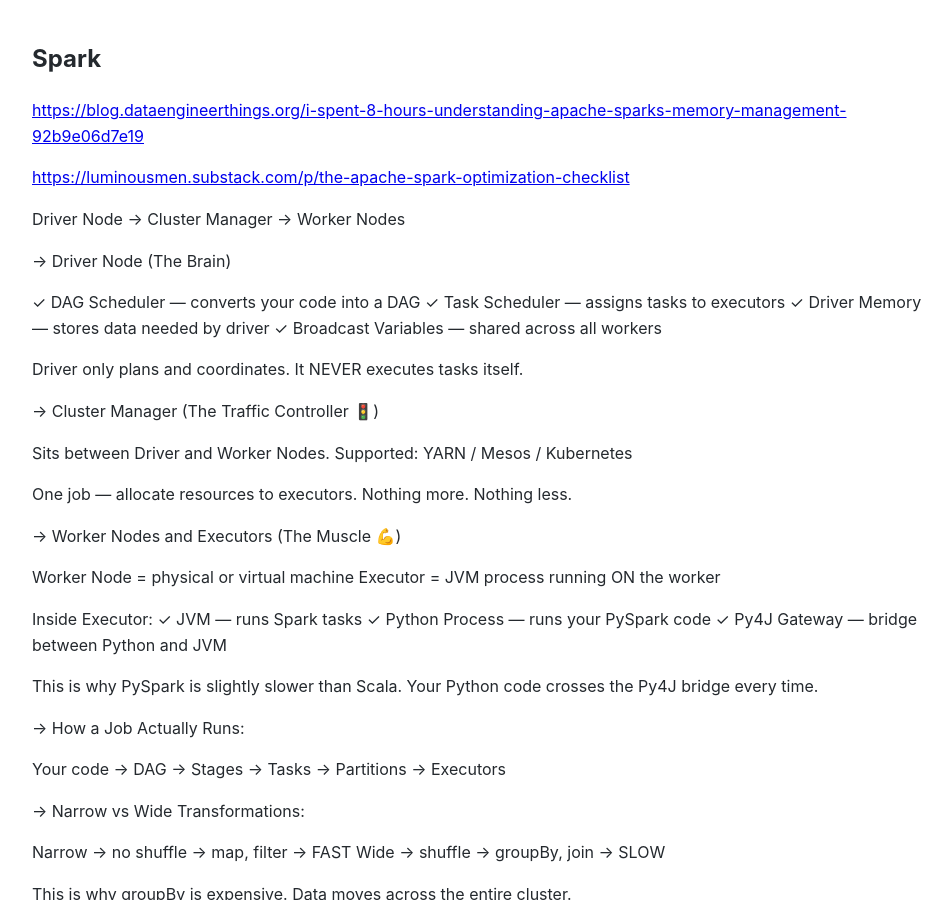
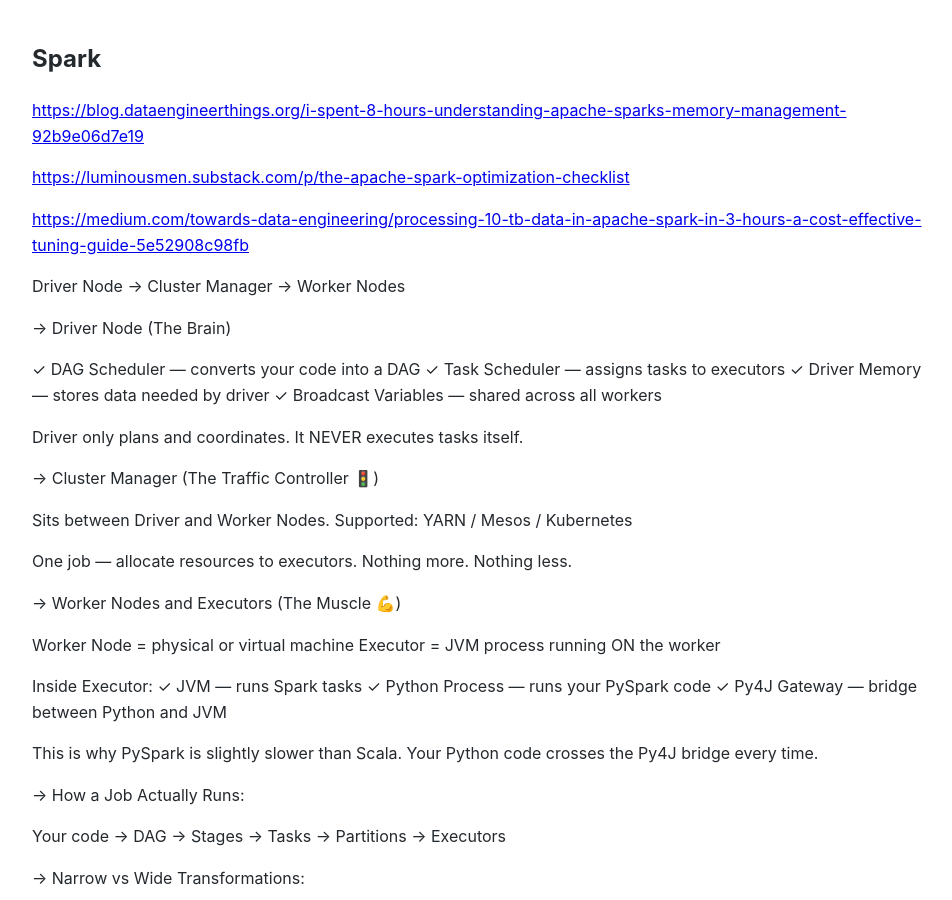
Before and after one commit to Michael-Lubinsky/michael-lubinsky.github.com, a Jekyll site: the page built from spark/spark.md, in a window 1280 px wide and 900 px high. Shown: the whole window, without its empty margins (158-1110 px from the left). Built offline with Jekyll 4.4.1, drawn with Linux system fonts in a browser that asks for light colours; our own code applies the rules of GitHub Pages for plain Markdown files.

Commit message:
Update spark.md

```diff
--- a/spark/spark.md
+++ b/spark/spark.md
@@ -3,6 +3,8 @@
 <https://blog.dataengineerthings.org/i-spent-8-hours-understanding-apache-sparks-memory-management-92b9e06d7e19>
 
 <https://luminousmen.substack.com/p/the-apache-spark-optimization-checklist>
+
+<https://medium.com/towards-data-engineering/processing-10-tb-data-in-apache-spark-in-3-hours-a-cost-effective-tuning-guide-5e52908c98fb>
 
 Driver Node → Cluster Manager → Worker Nodes
 
```
